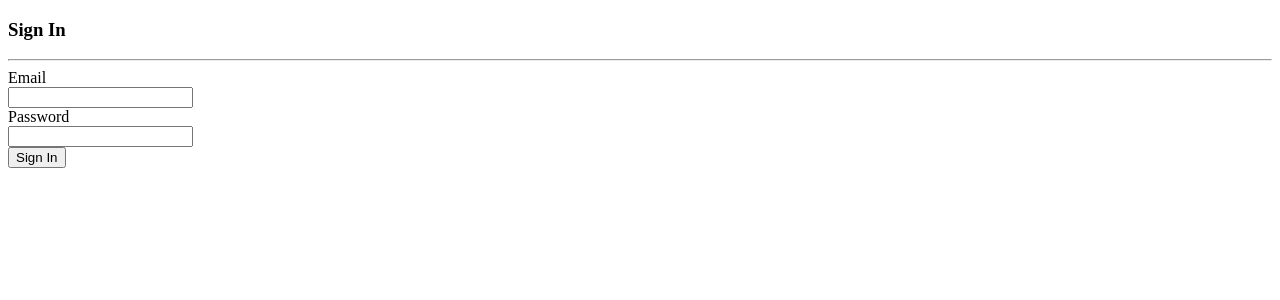
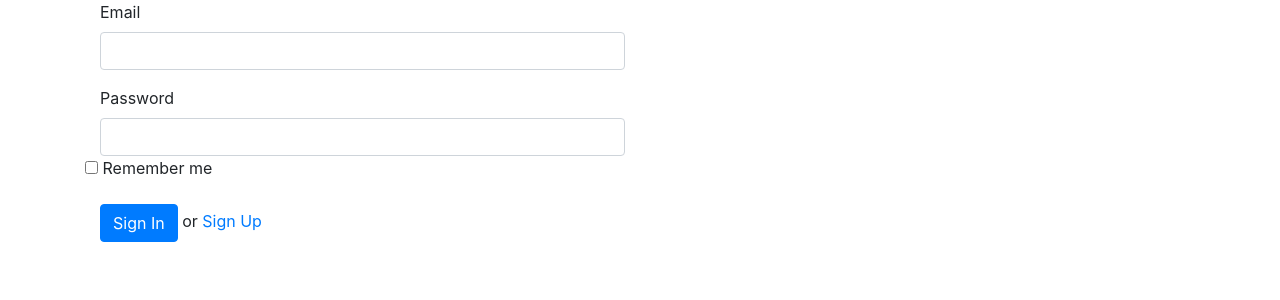
Before and after one commit to InstantSoftSolutions/bank-system, an Angular app in the folder BankClientApp/: page /account/login in a window 1280 px wide. Shown: the top 300 px of the page. Built offline with nearby package versions, Linux system fonts and the light colour scheme.

Commit message:
Added bootstrap

```diff
--- a/BankClientApp/angular.json
+++ b/BankClientApp/angular.json
@@ -28,9 +28,13 @@
               "src/assets"
             ],
             "styles": [
+              "./node_modules/bootstrap/dist/css/bootstrap.css",
               "src/styles.scss"
             ],
-            "scripts": []
+            "scripts": [
+              "./node_modules/jquery/dist/jquery.js",
+              "./node_modules/bootstrap/dist/js/bootstrap.js"
+            ]
           },
           "configurations": {
             "production": {
--- a/BankClientApp/package.json
+++ b/BankClientApp/package.json
@@ -19,6 +19,8 @@
     "@angular/platform-browser": "~9.0.1",
     "@angular/platform-browser-dynamic": "~9.0.1",
     "@angular/router": "~9.0.1",
+    "bootstrap": "^4.4.1",
+    "jquery": "^3.4.1",
     "rxjs": "~6.5.4",
     "tslib": "^1.10.0",
     "zone.js": "~0.10.2"
--- a/BankClientApp/src/app/modules/account/components/login/login.component.html
+++ b/BankClientApp/src/app/modules/account/components/login/login.component.html
@@ -1,8 +1,4 @@
 <div class="container">
-  <div class="form-group">
-    <h3>Sign In</h3>
-    <hr>
-  </div>
   <div class="row">
     <div class="container">
       <form [formGroup]="loginForm" novalidate>
@@ -31,11 +27,16 @@
               Password is required
             </div>
           </div>
+          <div class="form-group">
+            <label><input type="checkbox" /> Remember me</label>
+          </div>
         </div>
         <div class="col-12 col-sm-6">
           <button class="btn btn-primary" (click)="onSignInButtonClicked()">Sign In</button>
+          <span> or <a routerLink="../register">Sign Up</a></span>
         </div>
       </form>
+
     </div>
   </div>
 </div>
--- a/BankClientApp/src/app/modules/account/components/login/login.component.ts
+++ b/BankClientApp/src/app/modules/account/components/login/login.component.ts
@@ -1,7 +1,10 @@
 import { Component, OnInit } from '@angular/core';
 import { FormGroup, FormBuilder, Validators } from '@angular/forms';
 
+import { Subscription } from 'rxjs';
+
 import { AccountService } from '../../services/account.service';
+import { HttpErrorResponse } from '@angular/common/http';
 
 @Component({
   selector: 'app-login',
@@ -12,7 +15,11 @@ export class LoginComponent implements OnInit {
 
   loginForm: FormGroup;
 
-  constructor(private formBuilder: FormBuilder , private accountService: AccountService) { }
+  private subscription: Subscription;
+
+  constructor(private formBuilder: FormBuilder, private accountService: AccountService) {
+    this.subscription = new Subscription();
+  }
 
   ngOnInit(): void {
     this.loginForm = this.generateLoginForm();
@@ -20,7 +27,11 @@ export class LoginComponent implements OnInit {
 
   onSignInButtonClicked(): void {
     if (this.loginForm.valid) {
-
+      this.subscription.add(this.accountService.login(this.loginForm.value).subscribe((token) => {
+        console.log(token);
+      }, (errorResponse: HttpErrorResponse) => {
+          console.log(errorResponse.message);
+      }));
     }
     else {
       this.loginForm.markAllAsTouched();
--- a/BankClientApp/src/app/utilities/consts/consts.ts
+++ b/BankClientApp/src/app/utilities/consts/consts.ts
@@ -1 +1 @@
-export const BASE_URL = '185.89.125.89:8090/';
+export const BASE_URL = 'http://185.89.125.89:6060/';
```
Also changed, not shown: 1 other file (tests, documents, lock files or other folders).
